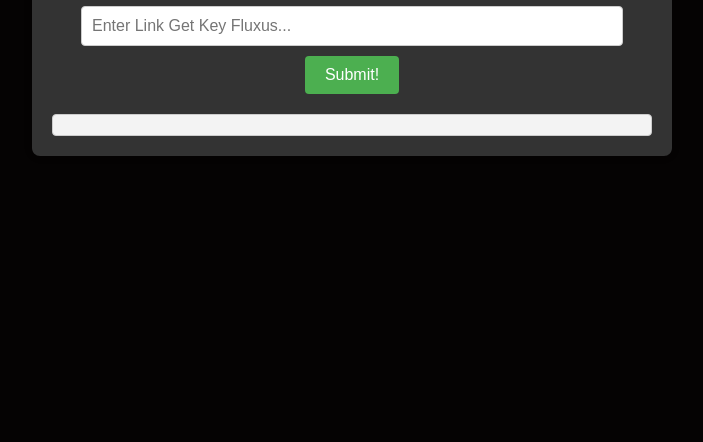
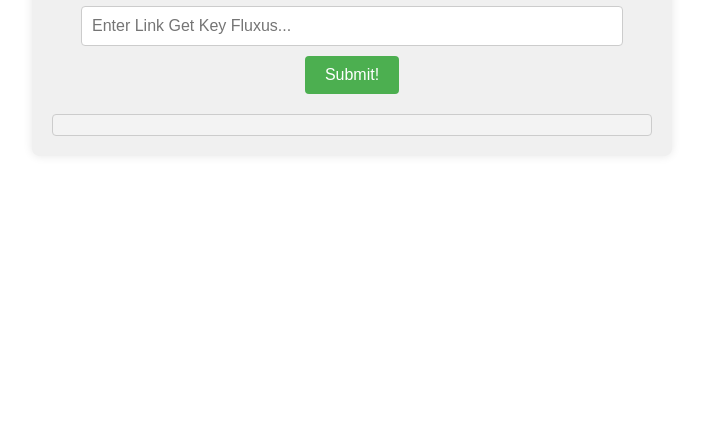
Before and after one commit to 3sut2z/api-fluxus, a plain HTML site: page index.html in a window 1280 px wide. Shown: the part 358-800 px from the top of the page, without its empty margins (288-991 px from the left). Drawn offline with Linux system fonts and the light colour scheme.

Commit message:
Update styles.css

```diff
--- a/styles.css
+++ b/styles.css
@@ -1,6 +1,6 @@
 body {
     font-family: Arial, sans-serif;
-    background-color: #050303;
+    background-color: #ffffff;
     margin: 0;
     padding: 0;
     display: flex;
@@ -11,7 +11,7 @@ body {
 
 .container {
     text-align: center;
-    background-color: #333;
+    background-color: #f0f0f0;
     padding: 20px;
     border-radius: 8px;
     box-shadow: 0 0 10px rgba(0, 0, 0, 0.1);
```
